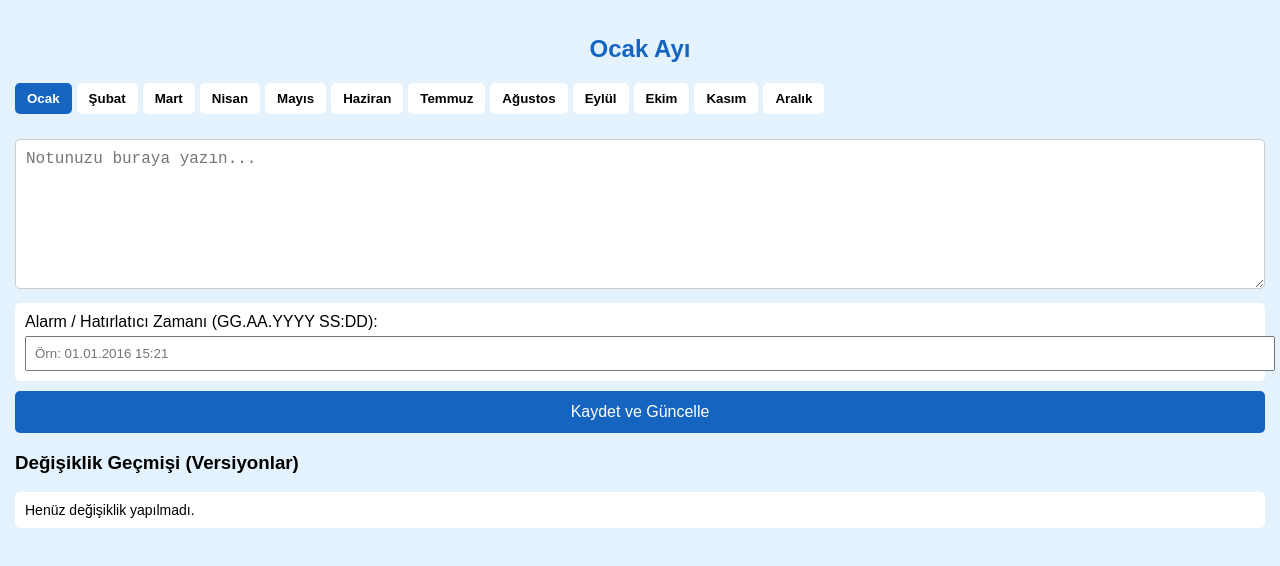
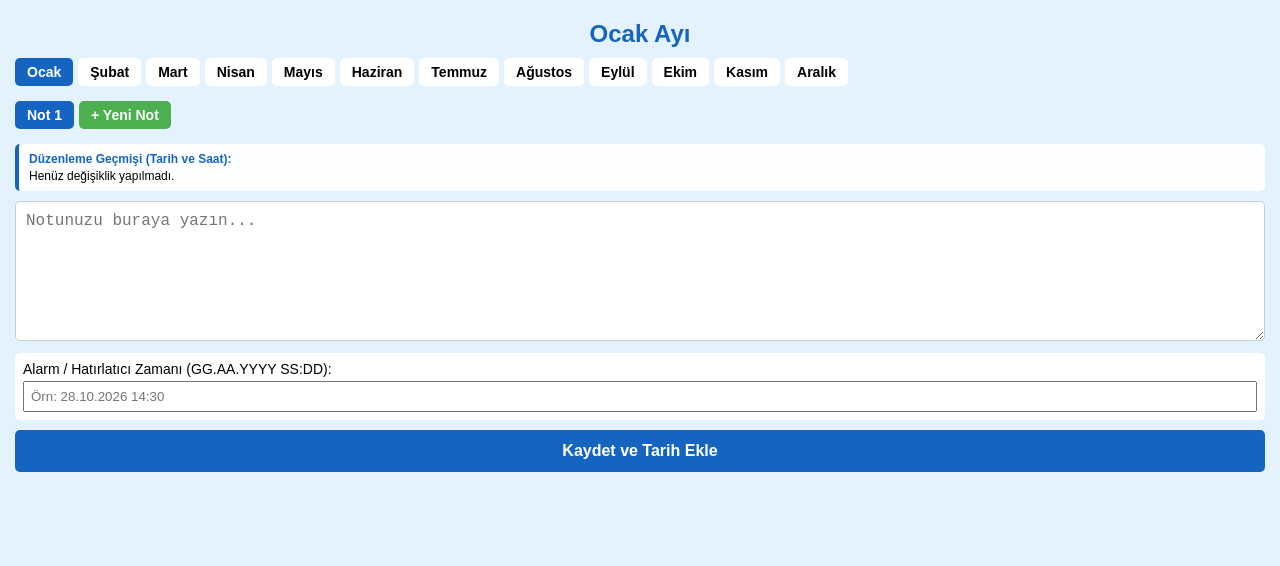
Before and after one commit to nami857898/12-renkli-ajandam, a plain HTML site: page index.html in a window 1280 px wide. Both pictures are taken after a click on the button "Ocak". Drawn offline with Linux system fonts and the light colour scheme.

Commit message:
Refactor styles and update note management functionality
Updated styles for headers and buttons, adjusted padding and margins, and modified the note-saving functionality. Removed history display section and adjusted alarm input handling.

```diff
--- a/index.html
+++ b/index.html
@@ -16,27 +16,44 @@
             padding: 15px;
             transition: background 0.3s;
         }
-        h2 { color: var(--header-color); text-align: center; }
-        .month-selector {
+        h2 { color: var(--header-color); text-align: center; margin: 5px 0 10px 0; }
+
+        .month-selector, .note-selector {
             display: flex;
             overflow-x: auto;
             gap: 5px;
-            padding-bottom: 10px;
-            margin-bottom: 15px;
+            padding-bottom: 5px;
+            margin-bottom: 10px;
         }
-        .month-btn {
-            padding: 8px 12px;
+        .month-btn, .note-btn, .add-note-btn {
+            padding: 6px 12px;
             border: none;
             border-radius: 5px;
             background: #fff;
             cursor: pointer;
             white-space: nowrap;
             font-weight: bold;
+            font-size: 14px;
         }
-        .month-btn.active { background: var(--header-color); color: #fff; }
+        .month-btn.active, .note-btn.active { background: var(--header-color); color: #fff; }
+        .add-note-btn { background: #4caf50; color: white; }
+
+        /* Sol Üst Tarih / Saat Geçmişi Kutusu */
+        .top-timestamps {
+            background: rgba(255, 255, 255, 0.9);
+            padding: 8px 10px;
+            border-radius: 5px;
+            font-size: 12px;
+            margin-bottom: 10px;
+            border-left: 4px solid var(--header-color);
+            max-height: 90px;
+            overflow-y: auto;
+        }
+        .top-timestamps b { display: block; margin-bottom: 3px; color: var(--header-color); }
+
         textarea {
             width: 100%;
-            height: 150px;
+            height: 140px;
             padding: 10px;
             box-sizing: border-box;
             border-radius: 5px;
@@ -44,10 +61,11 @@
             font-size: 16px;
         }
         .alarm-box {
-            margin-top: 10px;
+            margin-top: 8px;
             background: #fff;
-            padding: 10px;
+            padding: 8px;
             border-radius: 5px;
+            font-size: 14px;
         }
         button.save-btn {
             width: 100%;
@@ -59,19 +77,7 @@
             font-size: 16px;
             margin-top: 10px;
             cursor: pointer;
-        }
-        .history {
-            margin-top: 15px;
-            background: #fff;
-            padding: 10px;
-            border-radius: 5px;
-            max-height: 200px;
-            overflow-y: auto;
-            font-size: 14px;
-        }
-        .history-item {
-            border-bottom: 1px solid #eee;
-            padding: 5px 0;
+            font-weight: bold;
         }
     </style>
 </head>
@@ -82,20 +88,25 @@
     <!-- 12 Ay Seçim Çubuğu -->
     <div class="month-selector" id="monthSelector"></div>
 
+    <!-- Ay İçi Not Sayfaları Seçim Çubuğu -->
+    <div class="note-selector" id="noteSelector"></div>
+
+    <!-- Sol Üst: Otomatik Alt Alta Eklenen Tarih ve Saatler -->
+    <div class="top-timestamps" id="topTimestamps">
+        <b>Düzenleme Geçmişi (Tarih ve Saat):</b>
+        <div id="timestampList">Henüz kayıt yapılmadı.</div>
+    </div>
+
     <!-- Not Alanı -->
     <textarea id="noteInput" placeholder="Notunuzu buraya yazın..."></textarea>
 
-    <!-- Alarm / Tarih Saat Seçimi -->
+    <!-- Alarm Zamanı -->
     <div class="alarm-box">
         <label>Alarm / Hatırlatıcı Zamanı (GG.AA.YYYY SS:DD):</label><br>
-        <input type="text" id="alarmInput" placeholder="Örn: 01.01.2016 15:21" style="width:100%; padding:8px; margin-top:5px;">
+        <input type="text" id="alarmInput" placeholder="Örn: 28.10.2026 14:30" style="width:100%; padding:6px; margin-top:4px; box-sizing:border-box;">
     </div>
 
-    <button class="save-btn" onclick="saveNote()">Kaydet ve Güncelle</button>
-
-    <!-- Değişiklik Geçmişi -->
-    <h3>Değişiklik Geçmişi (Versiyonlar)</h3>
-    <div class="history" id="historyBox"></div>
+    <button class="save-btn" onclick="saveCurrentNote()">Kaydet ve Tarih Ekle</button>
 
 <script>
     const months = [
@@ -113,50 +124,111 @@
         { name: "Aralık", color: "#e8eaf6", header: "#283593" }
     ];
 
-    let currentMonth = new Date().getMonth(); // Güncel ay otomatik seçilir
+    let currentMonth = new Date().getMonth();
+    let currentNoteIndex = 0;
+
+    // Veri Yapısı: Her ay için birden fazla not destekler
+    function getData() {
+        let data = localStorage.getItem('ajanda_v4_data');
+        if (!data) {
+            let initial = {};
+            for(let i=0; i<12; i++) {
+                initial[i] = [{ text: "", alarm: "", history: [] }];
+            }
+            localStorage.setItem('ajanda_v4_data', JSON.stringify(initial));
+            return initial;
+        }
+        return JSON.parse(data);
+    }
+
+    let db = getData();
 
     function init() {
+        renderMonths();
+        loadMonth(currentMonth);
+    }
+
+    function renderMonths() {
         const selector = document.getElementById('monthSelector');
         selector.innerHTML = '';
         months.forEach((m, index) => {
             let btn = document.createElement('button');
             btn.className = 'month-btn ' + (index === currentMonth ? 'active' : '');
             btn.innerText = m.name;
-            btn.onclick = () => switchMonth(index);
+            btn.onclick = () => {
+                currentMonth = index;
+                currentNoteIndex = 0;
+                renderMonths();
+                loadMonth(currentMonth);
+            };
             selector.appendChild(btn);
         });
-        loadMonthData(currentMonth);
     }
 
-    function switchMonth(index) {
-        currentMonth = index;
-        document.querySelectorAll('.month-btn').forEach((b, i) => {
-            b.classList.toggle('active', i === index);
-        });
-        loadMonthData(index);
-    }
-
-    function loadMonthData(index) {
-        let m = months[index];
+    function loadMonth(mIndex) {
+        let m = months[mIndex];
         document.documentElement.style.setProperty('--bg-color', m.color);
         document.documentElement.style.setProperty('--header-color', m.header);
         document.getElementById('pageTitle').innerText = m.name + " Ayı";
 
-        let data = JSON.parse(localStorage.getItem('ajanda_month_' + index) || '{"note":"","history":[]}');
-        document.getElementById('noteInput').value = data.note;
+        if (!db[mIndex] || db[mIndex].length === 0) {
+            db[mIndex] = [{ text: "", alarm: "", history: [] }];
+        }
 
-        let historyHtml = "";
-        data.history.forEach(h => {
-            historyHtml += `<div class="history-item"><b>${h.time}</b>: ${h.text}</div>`;
-        });
-        document.getElementById('historyBox').innerHTML = historyHtml || "Henüz değişiklik yapılmadı.";
+        renderNoteTabs();
+        loadNote(currentNoteIndex);
     }
 
-    function saveNote() {
-        let noteText = document.getElementById('noteInput').value;
+    function renderNoteTabs() {
+        const noteSelector = document.getElementById('noteSelector');
+        noteSelector.innerHTML = '';
+        let notes = db[currentMonth];
+
+        notes.forEach((note, idx) => {
+            let btn = document.createElement('button');
+            btn.className = 'note-btn ' + (idx === currentNoteIndex ? 'active' : '');
+            btn.innerText = "Not " + (idx + 1);
+            btn.onclick = () => {
+                currentNoteIndex = idx;
+                renderNoteTabs();
+                loadNote(currentNoteIndex);
+            };
+            noteSelector.appendChild(btn);
+        });
+
+        // "+ Yeni Not" Butonu (Örn: Ekim ayı için 7 taneye kadar veya daha fazla açabilirsiniz)
+        let addBtn = document.createElement('button');
+        addBtn.className = 'add-note-btn';
+        addBtn.innerText = "+ Yeni Not";
+        addBtn.onclick = () => {
+            db[currentMonth].push({ text: "", alarm: "", history: [] });
+            saveDB();
+            currentNoteIndex = db[currentMonth].length - 1;
+            renderNoteTabs();
+            loadNote(currentNoteIndex);
+        };
+        noteSelector.appendChild(addBtn);
+    }
+
+    function loadNote(nIndex) {
+        let note = db[currentMonth][nIndex];
+        document.getElementById('noteInput').value = note.text || "";
+        document.getElementById('alarmInput').value = note.alarm || "";
+
+        // Sol üstteki tarih/saat listesini güncelle
+        let tsList = document.getElementById('timestampList');
+        if (note.history && note.history.length > 0) {
+            tsList.innerHTML = note.history.map(t => `<div>• ${t}</div>`).join('');
+        } else {
+            tsList.innerHTML = "Henüz değişiklik yapılmadı.";
+        }
+    }
+
+    function saveCurrentNote() {
+        let textVal = document.getElementById('noteInput').value;
         let alarmVal = document.getElementById('alarmInput').value;
 
-        // GG.AA.YYYY - SS:DD formatı
+        // Anlık Tarih ve Saat (GG.AA.YYYY - SS:DD)
         let now = new Date();
         let dd = String(now.getDate()).padStart(2, '0');
         let mm = String(now.getMonth() + 1).padStart(2, '0');
@@ -165,14 +237,61 @@
         let min = String(now.getMinutes()).padStart(2, '0');
         let timeStr = `${dd}.${mm}.${yyyy} - ${hh}:${min}`;
 
-        let data = JSON.parse(localStorage.getItem('ajanda_month_' + currentMonth) || '{"note":"","history":[]}');
-        data.note = noteText;
-        data.history.unshift({ time: timeStr, text: noteText.substring(0, 30) + "..." }); // Eski tarih silinmez, üste eklenir
+        let note = db[currentMonth][currentNoteIndex];
+        note.text = textVal;
+        note.alarm = alarmVal;
 
-        localStorage.setItem('ajanda_month_' + currentMonth, JSON.stringify(data));
-        loadMonthData(currentMonth);
-        alert("Not kaydedildi ve tarih/saat geçmişe eklendi!");
+        // Her güncellemede sol üst için tarih-saati alt alta ekle (en yeniler üstte)
+        if (!note.history) note.history = [];
+        note.history.unshift(timeStr);
+
+        saveDB();
+        loadNote(currentNoteIndex);
+        alert("Not kaydedildi ve tarih sol üste eklendi!");
     }
+
+    function saveDB() {
+        localStorage.setItem('ajanda_v4_data', JSON.stringify(db));
+    }
+
+    // Alarm Kontrol Sistemi
+    function playAlarmSound() {
+        try {
+            const audioCtx = new (window.AudioContext || window.webkitAudioContext)();
+            const oscillator = audioCtx.createOscillator();
+            const gainNode = audioCtx.createGain();
+            oscillator.type = 'sine';
+            oscillator.frequency.setValueAtTime(880, audioCtx.currentTime);
+            oscillator.connect(gainNode);
+            gainNode.connect(audioCtx.destination);
+            oscillator.start();
+            setTimeout(() => { oscillator.stop(); }, 1000);
+        } catch(e) {}
+    }
+
+    setInterval(() => {
+        let now = new Date();
+        let dd = String(now.getDate()).padStart(2, '0');
+        let mm = String(now.getMonth() + 1).padStart(2, '0');
+        let yyyy = now.getFullYear();
+        let hh = String(now.getHours()).padStart(2, '0');
+        let min = String(now.getMinutes()).padStart(2, '0');
+        let currentFormatted = `${dd}.${mm}.${yyyy} - ${hh}:${min}`;
+
+        for (let mKey in db) {
+            db[mKey].forEach((note, nIdx) => {
+                if (note.alarm && note.alarm.trim() === currentFormatted) {
+                    playAlarmSound();
+                    alert("ALARM ÇALIYOR! (Ay: " + months[mKey].name + ", Not " + (nIdx+1) + ")");
+                    note.alarm = "";
+                    saveDB();
+                    if (parseInt(mKey) === currentMonth && nIdx === currentNoteIndex) {
+                        document.getElementById('alarmInput').value = "";
+                    }
+                }
+            });
+        }
+    }, 10000);
 
     init();
 </script>
```
